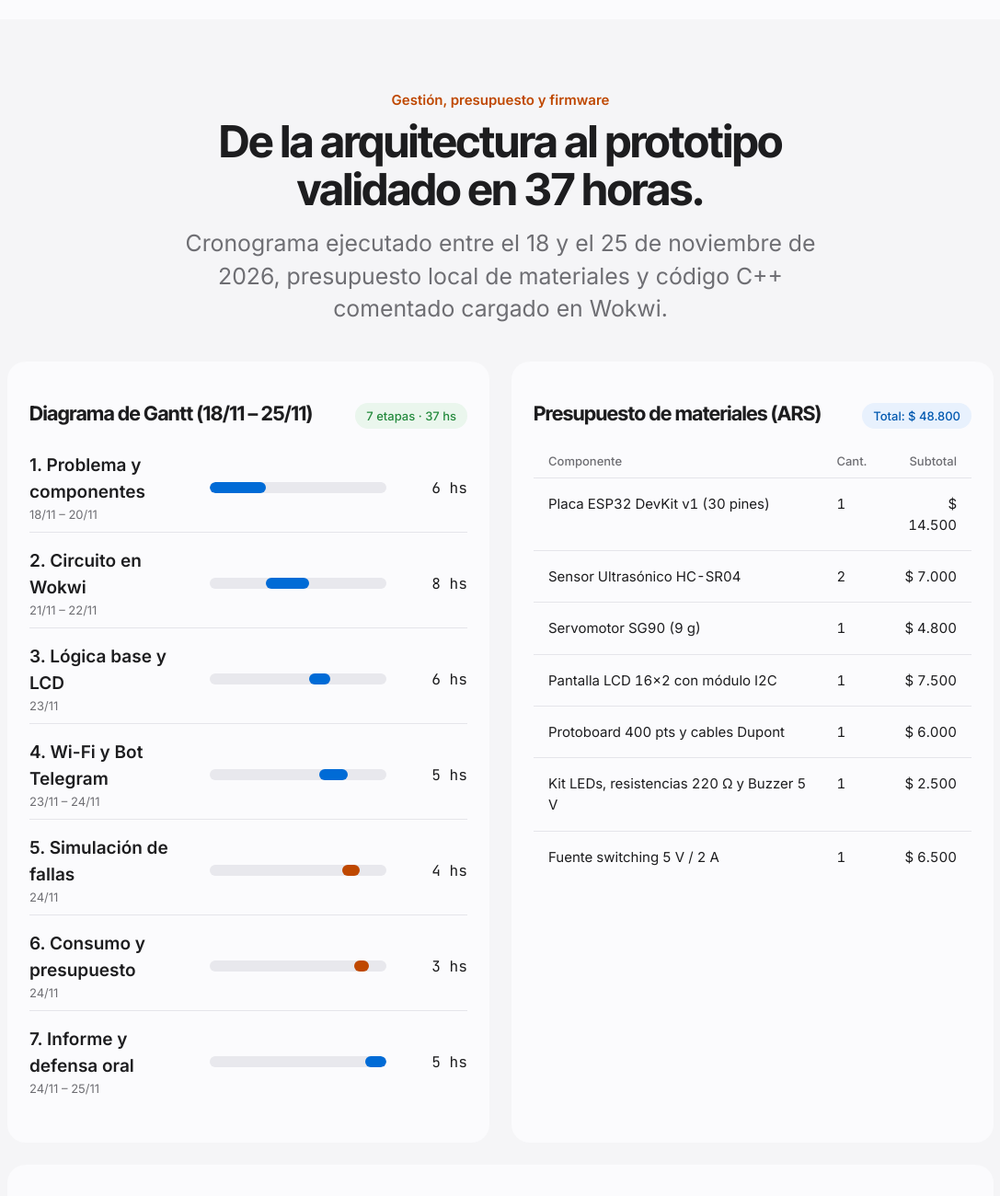
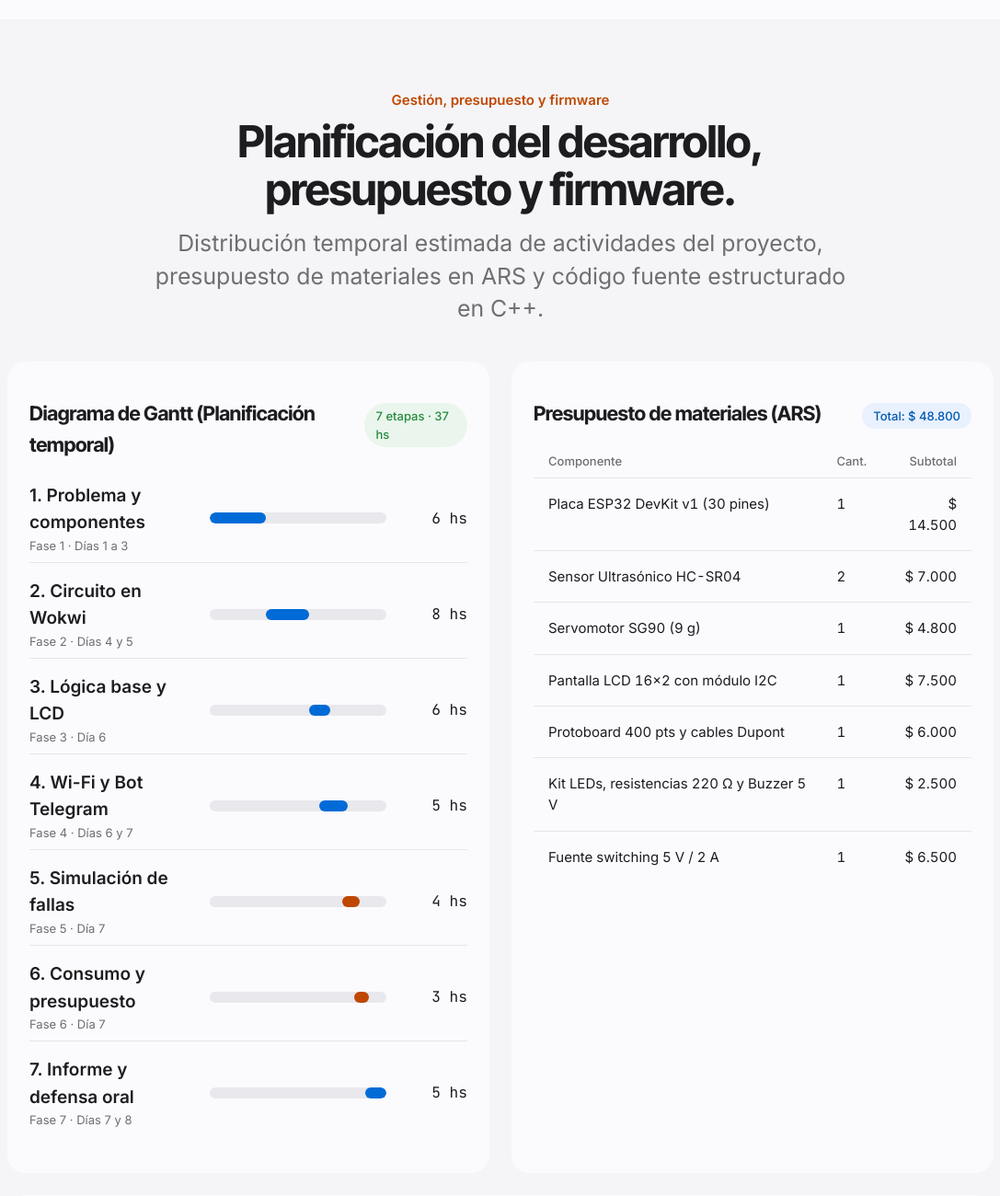
Before and after one commit to rgabrieldiaz/smart-bin, a plain HTML site: page index.html in a window 1280 px wide. Shown: the part 6660-7960 px from the top of the page at 92% size, without its empty margins (96-1183 px from the left). Drawn offline with nearby package versions, Linux system fonts and the light colour scheme.

Commit message:
style: limpiar corte de linea en footer, quitar enlaces y despersonalizar fechas en gantt

```diff
--- a/index.html
+++ b/index.html
@@ -1039,7 +1039,7 @@
 
     footer p {
       margin: var(--space-xs) auto;
-      max-width: 65ch;
+      max-width: 900px;
     }
 
     /* Responsive adjustments */
@@ -1646,9 +1646,9 @@ Tapa: CERRADA   </div>
       <div class="container">
         <div class="headline-stack">
           <span class="eyebrow">Gestión, presupuesto y firmware</span>
-          <h2>De la arquitectura al prototipo validado en 37 horas.</h2>
+          <h2>Planificación del desarrollo, presupuesto y firmware.</h2>
           <p class="lede">
-            Cronograma ejecutado entre el 18 y el 25 de noviembre de 2026, presupuesto local de materiales y código C++ comentado cargado en Wokwi.
+            Distribución temporal estimada de actividades del proyecto, presupuesto de materiales en ARS y código fuente estructurado en C++.
           </p>
         </div>
 
@@ -1656,42 +1656,42 @@ Tapa: CERRADA   </div>
           <!-- Gantt -->
           <div class="tile">
             <div style="display:flex; justify-content:space-between; align-items:baseline; margin-bottom:var(--space-md);">
-              <h3 style="font-family:var(--font-headline); font-size:1.35rem; margin:0; letter-spacing:-0.02em;">Diagrama de Gantt (18/11 – 25/11)</h3>
+              <h3 style="font-family:var(--font-headline); font-size:1.35rem; margin:0; letter-spacing:-0.02em;">Diagrama de Gantt (Planificación temporal)</h3>
               <span class="chip positive">7 etapas · 37 hs</span>
             </div>
             <div class="gantt-list">
               <div class="gantt-row">
-                <div><strong>1. Problema y componentes</strong><div style="font-size:0.8125rem; color:var(--on-surface-variant);">18/11 – 20/11</div></div>
+                <div><strong>1. Problema y componentes</strong><div style="font-size:0.8125rem; color:var(--on-surface-variant);">Fase 1 · Días 1 a 3</div></div>
                 <div class="gantt-track"><div class="gantt-bar" style="left:0%; width:32%;"></div></div>
                 <div class="mono" style="text-align:right;">6 hs</div>
               </div>
               <div class="gantt-row">
-                <div><strong>2. Circuito en Wokwi</strong><div style="font-size:0.8125rem; color:var(--on-surface-variant);">21/11 – 22/11</div></div>
+                <div><strong>2. Circuito en Wokwi</strong><div style="font-size:0.8125rem; color:var(--on-surface-variant);">Fase 2 · Días 4 y 5</div></div>
                 <div class="gantt-track"><div class="gantt-bar" style="left:32%; width:24%;"></div></div>
                 <div class="mono" style="text-align:right;">8 hs</div>
               </div>
               <div class="gantt-row">
-                <div><strong>3. Lógica base y LCD</strong><div style="font-size:0.8125rem; color:var(--on-surface-variant);">23/11</div></div>
+                <div><strong>3. Lógica base y LCD</strong><div style="font-size:0.8125rem; color:var(--on-surface-variant);">Fase 3 · Día 6</div></div>
                 <div class="gantt-track"><div class="gantt-bar" style="left:56%; width:12%;"></div></div>
                 <div class="mono" style="text-align:right;">6 hs</div>
               </div>
               <div class="gantt-row">
-                <div><strong>4. Wi-Fi y Bot Telegram</strong><div style="font-size:0.8125rem; color:var(--on-surface-variant);">23/11 – 24/11</div></div>
+                <div><strong>4. Wi-Fi y Bot Telegram</strong><div style="font-size:0.8125rem; color:var(--on-surface-variant);">Fase 4 · Días 6 y 7</div></div>
                 <div class="gantt-track"><div class="gantt-bar" style="left:62%; width:16%;"></div></div>
                 <div class="mono" style="text-align:right;">5 hs</div>
               </div>
               <div class="gantt-row">
-                <div><strong>5. Simulación de fallas</strong><div style="font-size:0.8125rem; color:var(--on-surface-variant);">24/11</div></div>
+                <div><strong>5. Simulación de fallas</strong><div style="font-size:0.8125rem; color:var(--on-surface-variant);">Fase 5 · Día 7</div></div>
                 <div class="gantt-track"><div class="gantt-bar alt-color" style="left:75%; width:10%;"></div></div>
                 <div class="mono" style="text-align:right;">4 hs</div>
               </div>
               <div class="gantt-row">
-                <div><strong>6. Consumo y presupuesto</strong><div style="font-size:0.8125rem; color:var(--on-surface-variant);">24/11</div></div>
+                <div><strong>6. Consumo y presupuesto</strong><div style="font-size:0.8125rem; color:var(--on-surface-variant);">Fase 6 · Día 7</div></div>
                 <div class="gantt-track"><div class="gantt-bar alt-color" style="left:82%; width:8%;"></div></div>
                 <div class="mono" style="text-align:right;">3 hs</div>
               </div>
               <div class="gantt-row">
-                <div><strong>7. Informe y defensa oral</strong><div style="font-size:0.8125rem; color:var(--on-surface-variant);">24/11 – 25/11</div></div>
+                <div><strong>7. Informe y defensa oral</strong><div style="font-size:0.8125rem; color:var(--on-surface-variant);">Fase 7 · Días 7 y 8</div></div>
                 <div class="gantt-track"><div class="gantt-bar" style="left:88%; width:12%;"></div></div>
                 <div class="mono" style="text-align:right;">5 hs</div>
               </div>
@@ -1861,7 +1861,7 @@ float medirDistanciaCm(int pinTrig, int pinEcho) {
   <footer>
     <div class="container">
       <p><strong>Smart Bin</strong> — Proyecto académico de Parcial 2 (Modalidad Simulada con Detección de Fallas)</p>
-      <p>Autor: <strong>Ricardo Gabriel Díaz</strong> · Comisión ACM5AV · Materia: PP: Integración Tecnológica (S0D53) · Docente: Sebastián Suárez Cores · Escuela Da Vinci · Noviembre 2026 · <a href="https://wokwi.com/projects/481600182431364097" target="_blank" rel="noopener">Simulador Wokwi (ID 481600182431364097)</a> · <a href="https://github.com/rgabrieldiaz/smart-bin" target="_blank" rel="noopener">Repositorio en GitHub</a></p>
+      <p>Autor: <strong>Ricardo Gabriel Díaz</strong> · Comisión ACM5AV · Materia: PP: Integración Tecnológica (S0D53) · Docente: Sebastián Suárez Cores · Escuela Da Vinci</p>
     </div>
   </footer>
 
```
